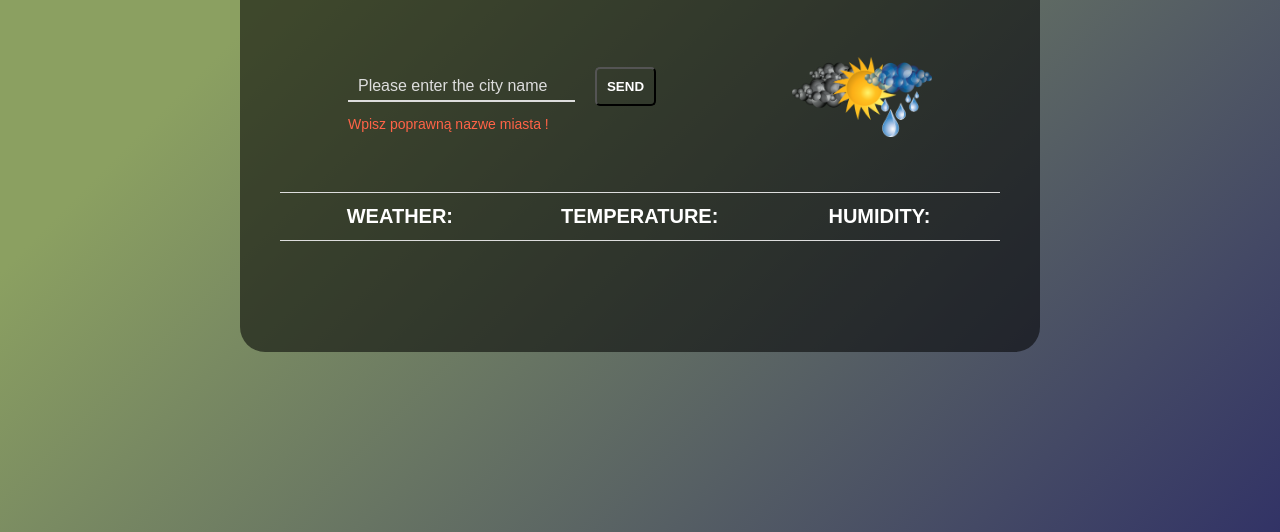
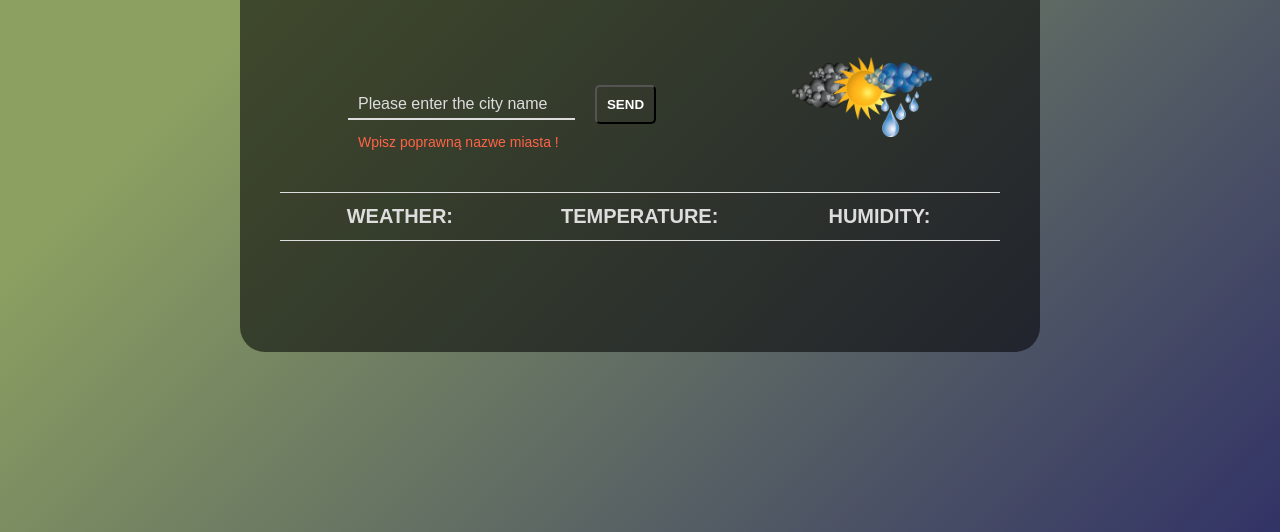
Before and after one commit to marcinjasinski71/WeatherApp, a plain HTML site: page index.html in a window 1280 px wide. Shown: the part 268-800 px from the top of the page. Drawn offline with nearby package versions, Linux system fonts and the light colour scheme; no server answers.

Commit message:
corrected CSS (overflowing wrapper on phone)

```diff
--- a/style.css
+++ b/style.css
@@ -9,10 +9,11 @@ body {
 	justify-content: center;
 	align-items: center;
 	height: 100vh;
+	width: 100%;
 	font-family: 'Montserrat', sans-serif;
-	color: rgb(255, 255, 255);
+	color: rgb(221, 221, 221);
 	background-image: linear-gradient(315deg, #323366 0%, #8ba061 74%);
-	font-size: 20px;
+	font-size: 16px;
 }
 
 h1 {
@@ -39,7 +40,8 @@ input::placeholder {
 
 button {
 	padding: 10px;
-	margin-left: 20px;
+	margin-left: 70px;
+	margin-top: 20px;
 	color: #fff;
 	font-weight: bold;
 	background: none;
@@ -56,9 +58,8 @@ button:hover {
 
 .wrapper {
 	width: 800px;
-	padding: 20px 40px;
+	/* padding: 5px 10px; */
 	background-color: rgba(0, 0, 0, 0.55);
-
 	border-radius: 25px;
 }
 
@@ -78,6 +79,7 @@ button:hover {
 }
 
 .city-name {
+	padding-left: 10px;
 	font-size: 40px;
 }
 
@@ -114,6 +116,30 @@ button:hover {
 
 .warning {
 	margin-top: 10px;
+	margin-left: 10px;
 	font-size: 14px;
 	color: tomato;
 }
+
+@media (min-width: 576px) {
+	body {
+		font-size: 20px;
+	}
+
+	.wrapper {
+		padding: 20px 40px;
+	}
+	button {
+		padding: 10px;
+		margin-left: 20px;
+	}
+	.city-name {
+		padding: 10px;
+		font-size: 40px;
+	}
+	.warning {
+		margin-top: 10px;
+		font-size: 14px;
+		color: tomato;
+	}
+}
```
